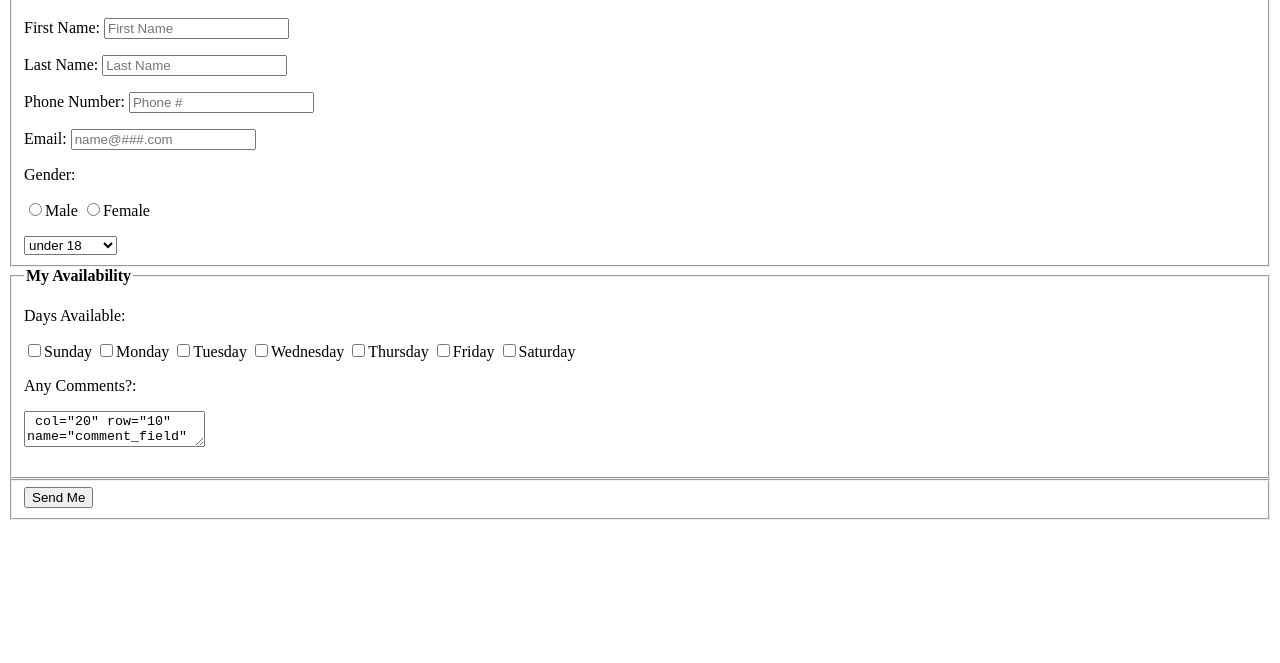
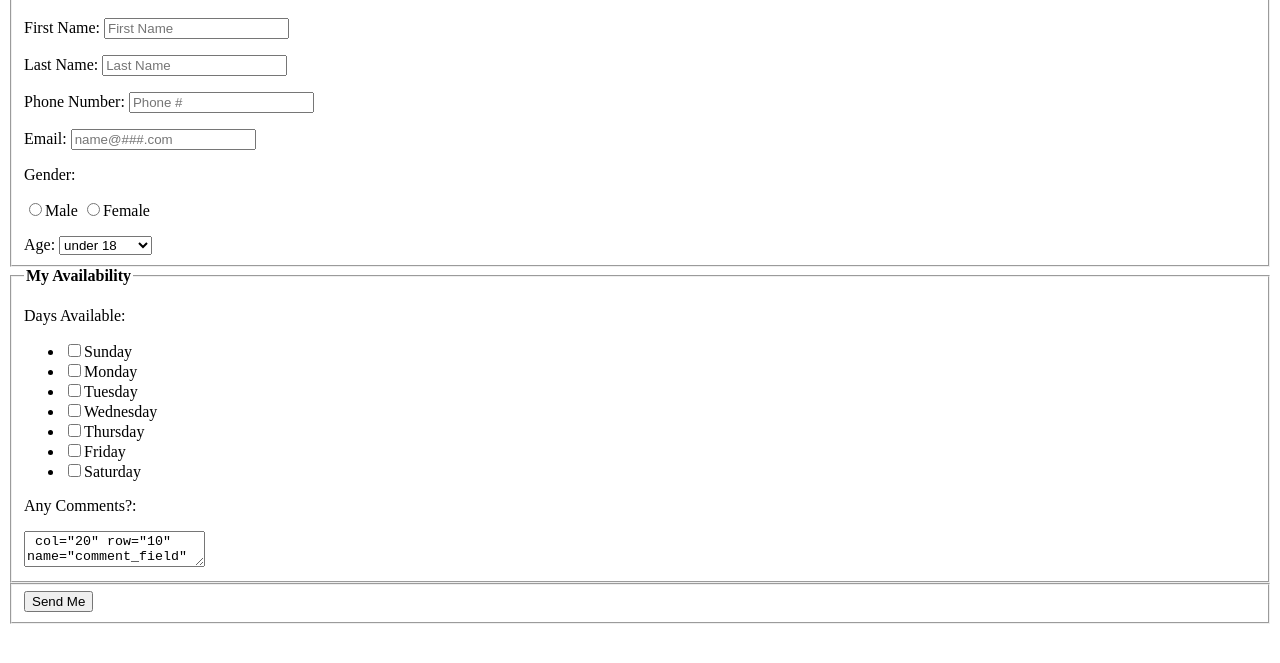
Before and after one commit to rcourtney1/Randall_Courtney_Lab4, a plain HTML site: page index.html in a window 1280 px wide. Shown: the part 101-764 px from the top of the page. Drawn offline with Linux system fonts and the light colour scheme.

Commit message:
Update index.html

```diff
--- a/index.html
+++ b/index.html
@@ -10,25 +10,26 @@
 <fieldset>
   <legend><strong>My Info</strong></legend>
   <p>
-    <label>First Name: <input type="text" name="text_field" placeholder="First Name"></label>
+    <label>First Name: <input type="text" name="frist_name_field" placeholder="First Name"></label>
   </p>
   <p>
-    <label>Last Name: <input type="text" name="text_field" placeholder="Last Name"></label>
+    <label>Last Name: <input type="text" name="last_name_field" placeholder="Last Name"></label>
   </p>
   <p>
-    <label>Phone Number: <input type="text" name="text_field" placeholder="Phone #"></label>
+    <label>Phone Number: <input type="text" name="phone_field" placeholder="Phone #"></label>
   </p>
   <p>
-    <label>Email: <input type="text" name="text_field" placeholder="name@###.com"></label>
+    <label>Email: <input type="text" name="email_field" placeholder="name@###.com"></label>
   </p>
   <p>
     <label>Gender:</label>
 	</p>
 	<p>
-	<label><input type="radio" name="gender_button" value="male">Male</label>
-    <label><input type="radio" name="gender_button" value="female">Female</label>
+	<label><input type="radio" name="gender_field" value="male">Male</label>
+    <label><input type="radio" name="gender_field" value="female">Female</label>
 	</p>
-  <select name="AGE">
+<label>Age:</label>
+  <select name="age_field">
     <option value="under 18">under 18</option>
     <option value="18-24">18-24</option>
     <option value="25-34">25-34</option>
@@ -43,21 +44,19 @@
     <p>
 	<label>Days Available:</label>
 	</p>
-    <p>
-       <input type="checkbox" name="checkbox_field[]" value="Sunday"><label>Sunday</label>
-       <input type="checkbox" name="checkbox_field[]" value="Monday"><label>Monday</label>
-       <input type="checkbox" name="checkbox_field[]" value="Tuesday"><label>Tuesday</label>
-       <input type="checkbox" name="checkbox_field[]" value="Wednesday"><label>Wednesday</label>
-       <input type="checkbox" name="checkbox_field[]" value="Thursday"><label>Thursday</label>
-       <input type="checkbox" name="checkbox_field[]" value="Friday"><label>Friday</label>
-       <input type="checkbox" name="checkbox_field[]" value="Saturday"><label>Saturday</label>
-    </p>
+    <ul>
+	    <li><input type="checkbox" name="available_field[]" value="Sunday"><label>Sunday</label></li>
+	    <li><input type="checkbox" name="available_field[]" value="Monday"><label>Monday</label></li>
+            <li><input type="checkbox" name="available_field[]" value="Tuesday"><label>Tuesday</label></li>
+            <li><input type="checkbox" name="available_field[]" value="Wednesday"><label>Wednesday</label></li>
+            <li><input type="checkbox" name="available_field[]" value="Thursday"><label>Thursday</label></li>
+	    <li><input type="checkbox" name="available_field[]" value="Friday"><label>Friday</label></li>
+            <li><input type="checkbox" name="available_field[]" value="Saturday"><label>Saturday</label></li>
+	</ul>
 	<p>
      <label>Any Comments?:</label>
     </p>
-    <p>
-    <textarea> col="20" row="10" name="comment_field" placeholder="Enter Comments Here" placeholder="Enter Comments Here"</textarea>
-	</p>
+    <textarea> col="20" row="10" name="comment_field" placeholder="Enter Comments Here"</textarea>
 	</fieldset>
   <fieldset>
   <input type="submit" value="Send Me">
```
